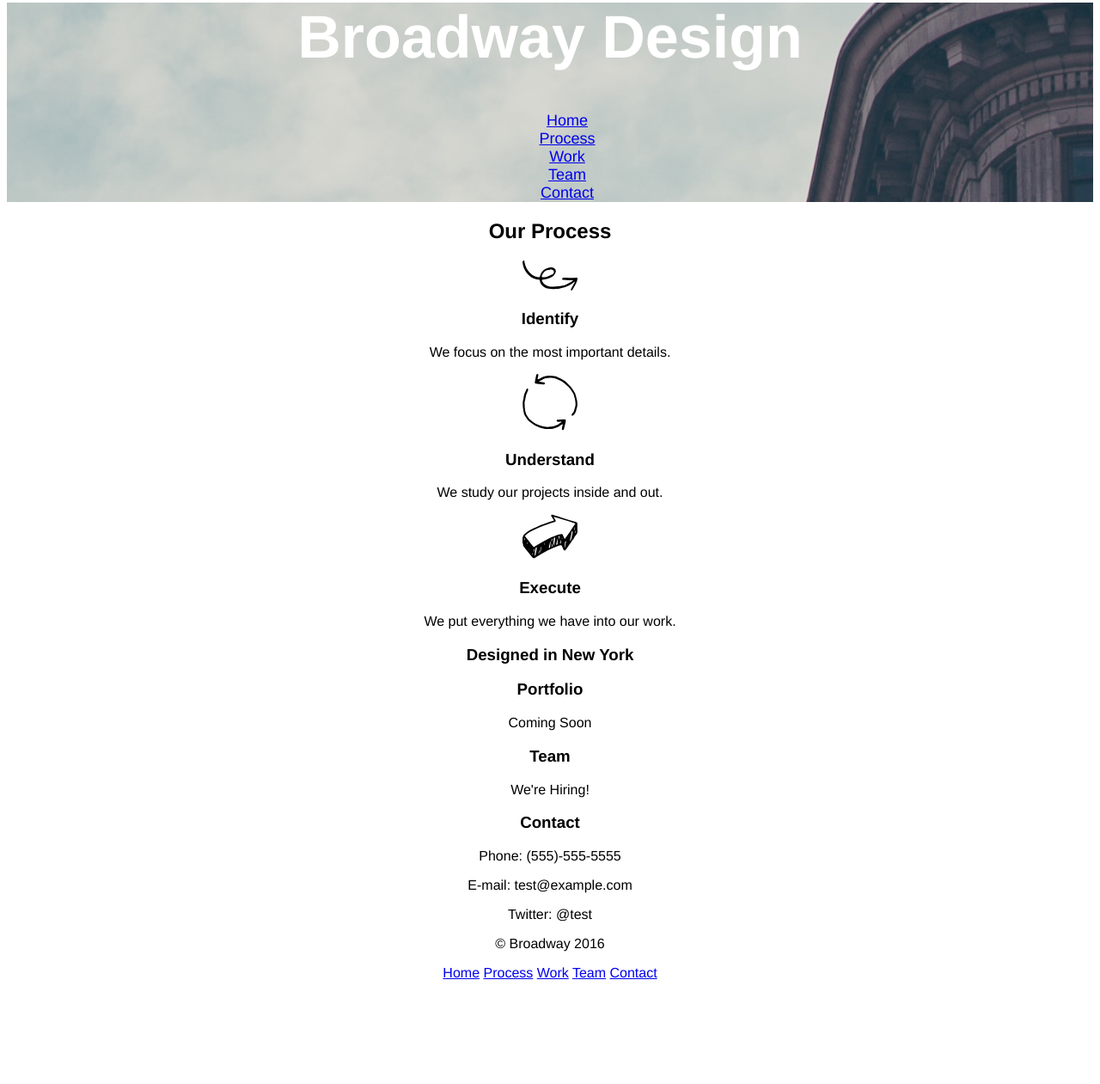
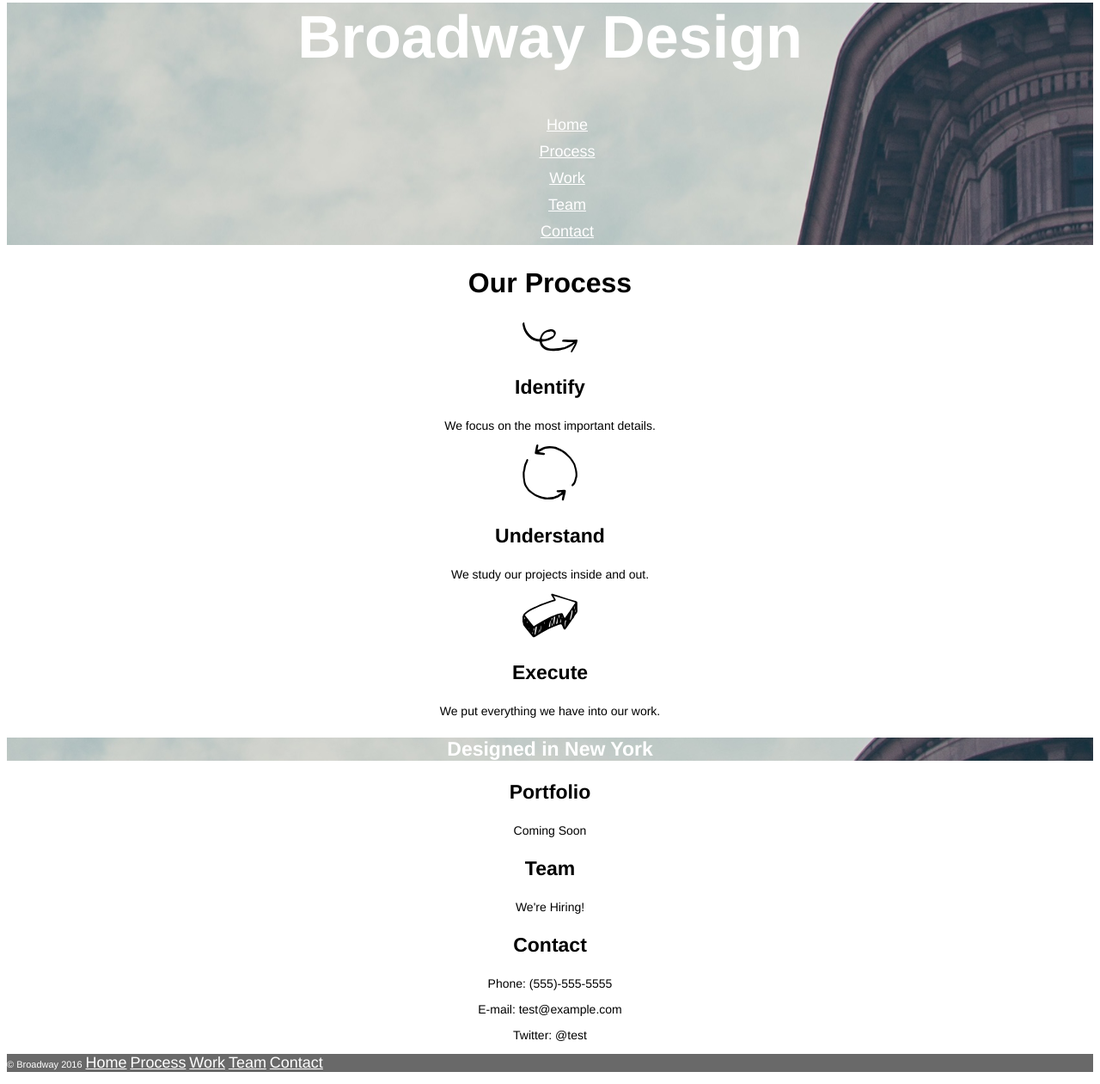
Before and after one commit to valboivin/broadway, a plain HTML site: page index.html in a window 1280 px wide. Shown: the part 44-1305 px from the top of the page at 86% size. Before the commit the page ends 1193 px from the top, so only its background shows below. Drawn offline with Linux system fonts and the light colour scheme.

Commit message:
Complete first version of CSS

```diff
--- a/index.html
+++ b/index.html
@@ -10,11 +10,12 @@
       <h1>Broadway Design</h1>
       <nav>
         <ul>
-          <li><a href="#">Home</a></li>
-          <li><a href="#process">Process</a></li>
-          <li><a href="#portfolio">Work</a></li>
-          <li><a href="#team">Team</a></li>
-          <li><a href="#contact">Contact</a></li>
+          <li><a class="btn-nav" href="#">Home</a></li>
+          <li><a class="btn-nav" href="#process">Process</a></li>
+          <li><a class="btn-nav" href="#portfolio">Work</a></li>
+          <li><a class="btn-nav"
+           href="#team">Team</a></li>
+          <li><a class="btn-nav" href="#contact">Contact</a></li>
         </ul>
       </nav>
     </header>
@@ -50,14 +51,15 @@
       <p>E-mail: test@example.com</p>
       <p>Twitter: @test</p>
     </section>
-    <footer>
-      <p class="credits">© Broadway 2016</p>
+    <footer class="footer">
+      <p><span class="credits">© Broadway 2016</span>
       <!--Footer Navigation-->
-        <a href="#">Home</a>
-        <a href="#process">Process</a>
-        <a href="#portfolio">Work</a>
-        <a href="#team">Team</a>
-        <a href="#contact">Contact</a>
+        <a class="btn-nav" href="#">Home</a>
+        <a class="btn-nav" href="#process">Process</a>
+        <a class="btn-nav" href="#portfolio">Work</a>
+        <a class="btn-nav" href="#team">Team</a>
+        <a class="btn-nav" href="#contact">Contact</a>
+      </p>
     </footer>
   </body>
 </html>
--- a/resources/css/style.css
+++ b/resources/css/style.css
@@ -1,4 +1,4 @@
-* {
+body {
   font-family: Helvetica, sans-serif;
   text-align: center;
 }
@@ -14,11 +14,42 @@ font-weight: bold;
 color: white;
 }
 
+h2{
+  font-size: 32px;
+  font-weight: bold;
+}
+
+h3{
+  font-size: 23px;
+  font-weight: bold;
+}
+
+p{
+  font-size: 14px;
+}
+
+.hero {
+  background-image: url(../images/the-flatiron-building.png);
+  color: white;
+}
 ul{
   list-style-type: none;
 }
+li{
+  padding: 5px;
+}
 
-nav{
+.btn-nav{
   font-size: 18px;
+  color: white
+}
+
+.footer {
+  background-color: dimgray;
   color: white;
+  text-align: left;
 }
+
+.credits {
+  font-size: 11px;
+}
```
